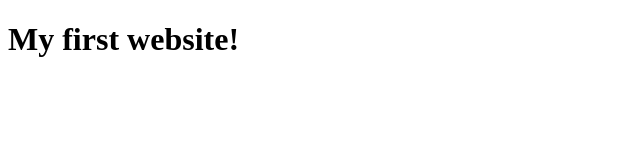
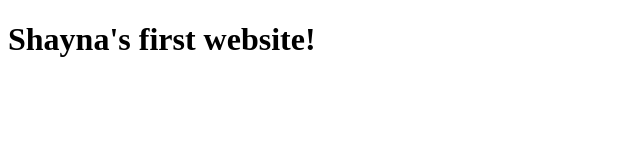
Before and after one commit to ShaynaS19/my-first-website, a plain HTML site: page index.html in a window 1280 px wide. Shown: the whole page, without its empty margins (0-640 px from the left). Drawn offline with Linux system fonts and the light colour scheme.

Commit message:
Update index.html

```diff
--- a/index.html
+++ b/index.html
@@ -6,7 +6,7 @@
   </head>
 
   <body>
-    <h1>My first website!</h1>
+    <h1>Shayna's first website!</h1>
    </body>
 
   </html>
```
